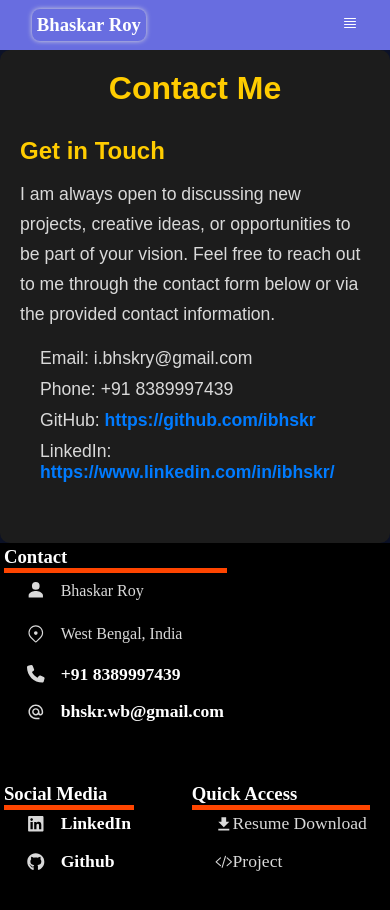
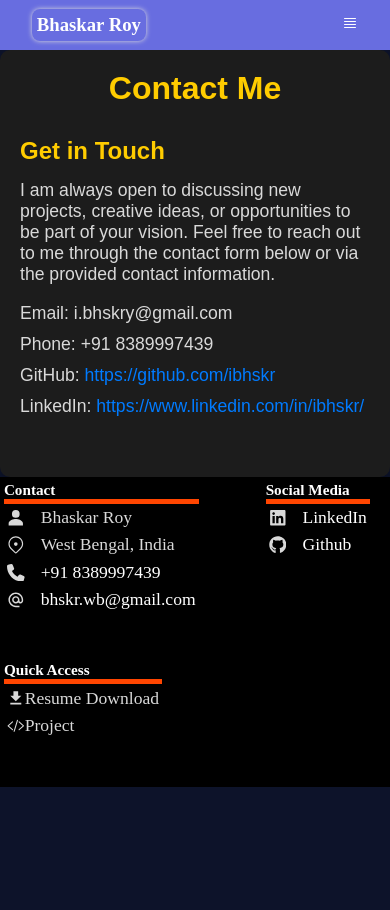
Before and after one commit to ibhskr/portfolio, a React (Vite) app: page /contact in a window 390 px wide. Shown: the top 910 px of the page. After the commit the page ends 844 px from the top, so only its background shows below. Built offline with nearby package versions, Linux system fonts and the light colour scheme; a web font is replaced by a local one.

Commit message:
updated ui

```diff
--- a/src/components/Footer.css
+++ b/src/components/Footer.css
@@ -7,14 +7,12 @@
   flex-wrap: wrap;
   bottom: 0;
 }
-.footer-item{
-    width: max-content;
-    /* padding: 5%; */
-    padding: 0 1rem 3rem 0;
-
+.footer-item {
+  width: max-content;
+  /* padding: 5%; */
+  padding: 0 1rem 3rem 0;
 }
 .footer h3 {
-
   border-bottom: 5px solid orangered;
 }
 .footer li {
@@ -24,14 +22,19 @@
 
   padding: 0.2rem;
 }
-.footer a{
+.footer a {
   margin-left: 1rem;
   color: white;
   text-decoration: none;
 }
-.footer a:hover{
+.footer a:hover {
   color: yellow;
 }
 .footer li p {
   margin-left: 1rem;
 }
+@media (max-width: 768px) {
+  .footer {
+    font-size: small;
+  }
+}
--- a/src/pages/About.css
+++ b/src/pages/About.css
@@ -16,42 +16,42 @@
   border-bottom: 1px solid #333; /* Subtle divider between sections */
 }
 
-h1 {
+.about-container h1 {
   text-align: center;
   font-size: 2.5rem;
   margin-bottom: 30px;
   color: #ffcc00; /* Highlighted heading color */
 }
 
-h2 {
+.about-container h2 {
   font-size: 1.8rem;
   color: #ffcc00; /* Same highlight for subheadings */
   margin-bottom: 15px;
 }
 
-p {
+.about-container p {
   font-size: 1.1rem;
   line-height: 1.7; /* Better readability */
   color: #d9d9d9;
 }
 
-ul {
+.about-container ul {
   list-style-type: disc;
   margin-left: 20px;
   color: #d9d9d9;
 }
 
-ul li {
+.about-container ul li {
   margin-bottom: 10px;
 }
 
-a {
+.about-container a {
   color: #007bff;
   text-decoration: none;
   font-weight: bold;
 }
 
-a:hover {
+.about-container a:hover {
   text-decoration: underline;
   color: #ffcc00; /* Change hover color for better interaction feedback */
 }
@@ -61,16 +61,16 @@ a:hover {
     padding: 20px;
   }
 
-  h1 {
+  .about-container h1 {
     font-size: 2rem;
   }
 
-  h2 {
+  .about-container h2 {
     font-size: 1.5rem;
   }
 
-  p,
-  ul {
+  .about-container p,
+  .about-container ul {
     font-size: 1rem;
   }
 }
--- a/src/pages/ContactMe.css
+++ b/src/pages/ContactMe.css
@@ -9,7 +9,7 @@
   font-family: "Arial", sans-serif;
 }
 
-h1 {
+.contact-container h1 {
   text-align: center;
   font-size: 2.5rem;
   margin-bottom: 30px;
@@ -32,57 +32,26 @@ ul {
   color: #d9d9d9;
 }
 
-ul {
+.contact-container ul {
   list-style-type: none;
   padding: 0;
 }
 
-ul li {
+.contact-container ul li {
   margin-bottom: 10px;
 }
 
-a {
+.contact-container a {
   color: #007bff;
   text-decoration: none;
 }
 
-a:hover {
+.contact-container a:hover {
   text-decoration: underline;
   color: #ffcc00;
 }
 
-.contact-form {
-  margin-top: 40px;
-}
-
-.contact-form h2 {
-  font-size: 1.8rem;
-  color: #ffcc00;
-  margin-bottom: 15px;
-}
-
-form {
-  display: flex;
-  flex-direction: column;
-}
-
-label {
-  margin-bottom: 8px;
-  font-size: 1.1rem;
-}
-
-input,
-textarea {
-  padding: 10px;
-  margin-bottom: 20px;
-  border: 1px solid #555;
-  border-radius: 5px;
-  background-color: #333;
-  color: #f0f0f0;
-  font-size: 1rem;
-}
-
-button {
+.contact-container button {
   padding: 12px 20px;
   border: none;
   border-radius: 5px;
@@ -92,7 +61,7 @@ button {
   cursor: pointer;
 }
 
-button:hover {
+.contact-container button:hover {
   background-color: #ffb700;
 }
 
@@ -101,7 +70,7 @@ button:hover {
     padding: 20px;
   }
 
-  h1 {
+  .contact-container h1 {
     font-size: 2rem;
   }
 
@@ -109,14 +78,4 @@ button:hover {
   .contact-form h2 {
     font-size: 1.5rem;
   }
-
-  label,
-  input,
-  textarea {
-    font-size: 1rem;
-  }
-
-  button {
-    font-size: 1rem;
-  }
 }
```
